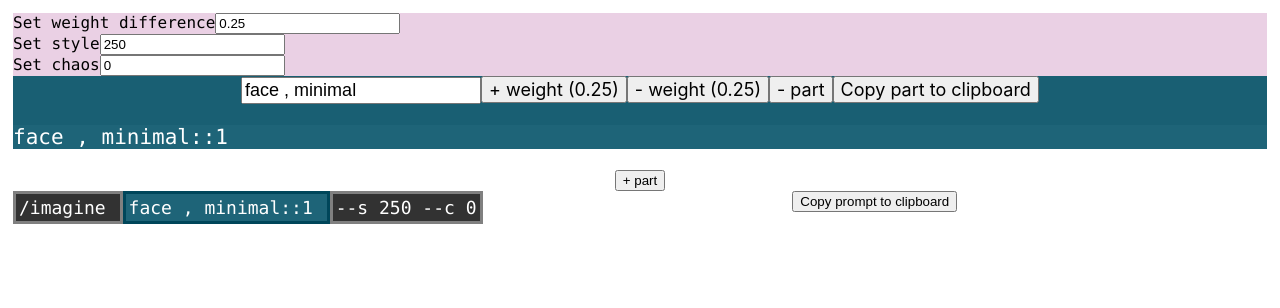
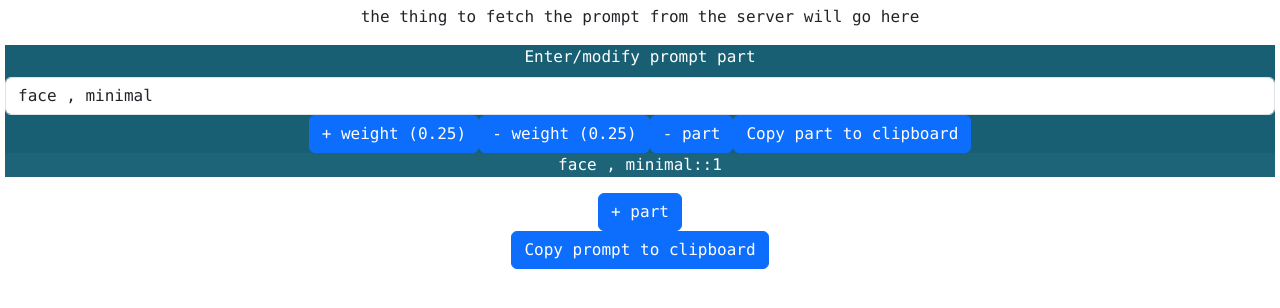
Before and after one commit to pat-thomas/horizon, a React (Vite) app in the folder app/app/: page / in a window 1280 px wide. Shown: the top 308 px of the page. Built offline with nearby package versions, Linux system fonts and the light colour scheme.

Commit message:
some changes to the frontend app, including the ability to configure the visibility of the various react components

```diff
--- a/app/app/package.json
+++ b/app/app/package.json
@@ -15,7 +15,9 @@
   },
   "dependencies": {
     "@reduxjs/toolkit": "^1.8.1",
+    "bootstrap": "^5.3.2",
     "react": "^18.2.0",
+    "react-bootstrap": "^2.9.1",
     "react-dom": "^18.2.0",
     "react-redux": "^8.0.1"
   },
--- a/app/app/src/App.tsx
+++ b/app/app/src/App.tsx
@@ -4,6 +4,7 @@ import { PromptBuilder } from "./features/promptBuilder/PromptBuilder"
 import "./App.css"
 import { store } from "./app/store";
 import { Provider } from 'react-redux';
+import 'bootstrap/dist/css/bootstrap.min.css'
 
 function App() {
   return (
--- a/app/app/src/features/promptBuilder/PromptBuilder.module.css
+++ b/app/app/src/features/promptBuilder/PromptBuilder.module.css
@@ -1,3 +1,14 @@
+.PromptBuilder {
+  background-color: blue;
+}
+
+.PromptBordered {
+  border-style: solid;
+  border-color: white;
+  border-width: 3px;
+  border-radius: 5px;
+}
+
 .Settings {
   text-align: left;
   background-color: rgba(150, 20, 120, 0.2);
@@ -15,6 +26,7 @@
   float: left;
   border-style: solid;
   border-width: 3px;
+  border-radius: 5px;
 }
 
 .PromptPart {
@@ -38,3 +50,10 @@
     sans-serif;
   font-size: calc(2px + 2vmin);
 }
+
+.CopyPrompt {
+  align-items: left;
+  justify-content: left;
+  float: left;
+  font-size: calc(3px + 2vmin);
+}
--- a/app/app/src/features/promptBuilder/PromptBuilder.tsx
+++ b/app/app/src/features/promptBuilder/PromptBuilder.tsx
@@ -10,6 +10,10 @@ import {
   updateSettingChaos
 } from "./promptBuilderSlice"
 import styles from "./PromptBuilder.module.css"
+import Button from "react-bootstrap/Button"
+import Badge from "react-bootstrap/Badge"
+import Stack from "react-bootstrap/Stack"
+import Form from "react-bootstrap/Form"
 
 const rgbStr = ({r, g, b}) => {
   return `rgb(${r}, ${g}, ${b})`
@@ -37,14 +41,23 @@ const PromptPart = (props) => {
   const {r, g, b} = part.backgroundColor;
   const divBackgroundColorStr = rgbStr({r: r - backgroundColorDiff, g: g - backgroundColorDiff, b: b - backgroundColorDiff})
   const previewBackgroundColorStr = rgbStr(backgroundColorRgb)
+  const runDispatch = (handler) => {
+    return dispatch(handler(dispatchData))
+  }
+
   return (
-    <div className={styles.PromptPart} style={{'background-color': divBackgroundColorStr}} key={index}>
-      <input className={styles.PartInput} type="text" onChange={(e) => dispatch(updatePartText({text: e.target.value, index: index}))} value={part.text} />
-      <button className={styles.PartButton} onClick={() => dispatch(incrementPartWeight(dispatchData))}>+ weight ({settings.weightDifference})</button>
-      <button className={styles.PartButton} onClick={() => dispatch(decrementPartWeight(dispatchData))}>- weight ({settings.weightDifference})</button>
-      <button className={styles.PartButton} onClick={() => dispatch(removePart(dispatchData))}>- part</button>
-      <button className={styles.PartButton} onClick={() => copyPromptPart(part.text) }>Copy part to clipboard</button>
-      <p style={{'background-color': previewBackgroundColorStr}} className={styles.PromptPartPreview}>{part.text}::{part.weight}</p>
+    <div style={{'background-color': divBackgroundColorStr, 'color': 'white'}} key={index}>
+      <Form>
+        <Form.Group>
+          <Form.Label>Enter/modify prompt part</Form.Label>
+          <Form.Control type="text" onChange={(e) => dispatch(updatePartText({text: e.target.value, index: index}))} value={part.text} />
+        </Form.Group>
+      </Form>
+      <Button onClick={() => runDispatch(incrementPartWeight)}>+ weight ({settings.weightDifference})</Button>
+      <Button onClick={() => runDispatch(decrementPartWeight)}>- weight ({settings.weightDifference})</Button>
+      <Button onClick={() => runDispatch(removePart)}>- part</Button>
+      <Button onClick={() => copyPromptPart(part.text) }>Copy part to clipboard</Button>
+      <p style={{'background-color': previewBackgroundColorStr}}>{part.text}::{part.weight}</p>
     </div>
   )
 }
@@ -63,8 +76,8 @@ const Output = () => {
   const backgroundColorRgbBase = firstPart.backgroundColor
   const baseBackgroundColorStr = rgbStr(backgroundColorRgbBase)
   return (
-    <div id="Output" className={styles.Output}>
-      <div className={styles.OutputPartPreview} style={{'background-color': 'rgb(50, 50, 50)', 'border': '3px solid grey'}}>/imagine&nbsp;</div>
+    <div id="Output">
+      <div style={{'background-color': 'rgb(50, 50, 50)', 'border': '3px solid grey'}}>/imagine&nbsp;</div>
       <div id="OutputText">
         {parts.map((p, index) => {
           const {
@@ -85,12 +98,12 @@ const Output = () => {
             'borderColor': borderColorStr
           }
           return (
-            <div className={styles.OutputPartPreview} style={{...styleProps}}>
+            <div style={{...styleProps}}>
               {text}::{weight}&nbsp;
             </div>
           )
         })}
-        <div className={styles.OutputPartPreview} style={{'background-color': 'rgb(50, 50, 50)', 'border': '3px solid grey'}}>--s {settings.style} --c {settings.chaos}</div>
+        <div style={{'background-color': 'rgb(50, 50, 50)', 'border': '3px solid grey'}}>--s {settings.style} --c {settings.chaos}</div>
       </div>
     </div>
   )
@@ -105,19 +118,74 @@ const Settings = () => {
     chaos
   } = settings
   return (
-    <div className={styles.Settings}>
+    <Form>
+      <Form.Group className="mb-3" controlId="Settings.WeightDifference">
+        <Form.Label>Set weight difference</Form.Label>
+        <Form.Control type="text" onChange={(e) => dispatch(updateSettingWeightDifference(e.target.value))} value={weightDifference} />
+      </Form.Group>
+      <Form.Group className="mb-3" controlId="Settings.WeightDifference">
+        <Form.Label>Set style</Form.Label>
+        <Form.Control type="text" onChange={(e) => dispatch(updateSettingStyle(e.target.value))} value={style} />
+      </Form.Group>
+      <Form.Group className="mb-3" controlId="Settings.WeightDifference">
+        <Form.Label>Set chaos</Form.Label>
+        <Form.Control type="text" onChange={(e) => dispatch(updateSettingChaos(e.target.value))} value={chaos} />
+      </Form.Group>
+    </Form>
+  )
+}
+
+const FetchPrompt = () => {
+  const dispatch = useAppDispatch()
+  //const loadedPrompts = useAppSelector((state) => state.promptBuilder.loadedPrompts)
+  return (
     <div>
-        <label>Set weight difference</label>
-        <input type="text" onChange={(e) => dispatch(updateSettingWeightDifference(e.target.value))} value={weightDifference} />
+      <p>the thing to fetch the prompt from the server will go here</p>
     </div>
+  )
+}
+
+const PartBuilder = ({parts}) => {
+  return (
     <div>
-        <label>Set style</label>
-        <input type="text" onChange={(e) => dispatch(updateSettingStyle(e.target.value))} value={style} />
+      {parts.map((data, index) => {
+        const promptPartProps = { index: index }
+        return <PromptPart { ...promptPartProps } />
+      })}
+      <Button onClick={() => dispatch(addPart())}>+ part</Button>
     </div>
+  )
+}
+
+const CopyPrompt = () => {
+  return (
     <div>
-        <label>Set chaos</label>
-        <input type="text" onChange={(e) => dispatch(updateSettingChaos(e.target.value))} value={chaos} />
+      <Button
+        onClick={() => {
+          navigator.clipboard.writeText(document.getElementById("OutputText").textContent)
+            .then(() => {
+            })
+        }}>
+        Copy prompt to clipboard
+      </Button>
     </div>
+  )
+}
+
+const renderBuilder = (parts, uiConfig) => {
+  const {
+    settings,
+    fetchPrompt,
+    partBuilder,
+    copyPrompt
+  } = uiConfig;
+  const builderProps = { parts: parts };
+  return (
+    <div>
+      { fetchPrompt.show && <FetchPrompt /> }
+      { settings.show && <Settings /> }
+      { partBuilder.show && <PartBuilder { ...builderProps } /> }
+      { copyPrompt.show && <CopyPrompt /> }
     </div>
   )
 }
@@ -125,25 +193,25 @@ const Settings = () => {
 export function PromptBuilder() {
   const dispatch = useAppDispatch()
   const parts = useAppSelector((state) => state.promptBuilder.parts)
+  return renderBuilder(parts, {
+    fetchPrompt: {
+      show: true
+    },
+    settings: {
+      show: false
+    },
+    partBuilder: {
+      show: true
+    },
+    copyPrompt: {
+      show: true
+    }
+  })
 
   return (
     <div>
       <Settings />
-      <div className="promptBuilder">
-        {parts.map((data, index) => {
-          const promptPartProps = { index: index }
-          return <PromptPart { ...promptPartProps } />
-        })}
-        <button onClick={() => dispatch(addPart())}>+ part</button>
-      </div>
       <Output />
-      <div>
-        <button onClick={() => {
-          navigator.clipboard.writeText(document.getElementById("OutputText").textContent)
-            .then(() => {
-            })
-        }}>Copy prompt to clipboard</button>
-      </div>
     </div>
   )
 }
```
Also changed, not shown: 1 other file (tests, documents, lock files or other folders). Lines whose indentation alone changed are shown as unchanged.
